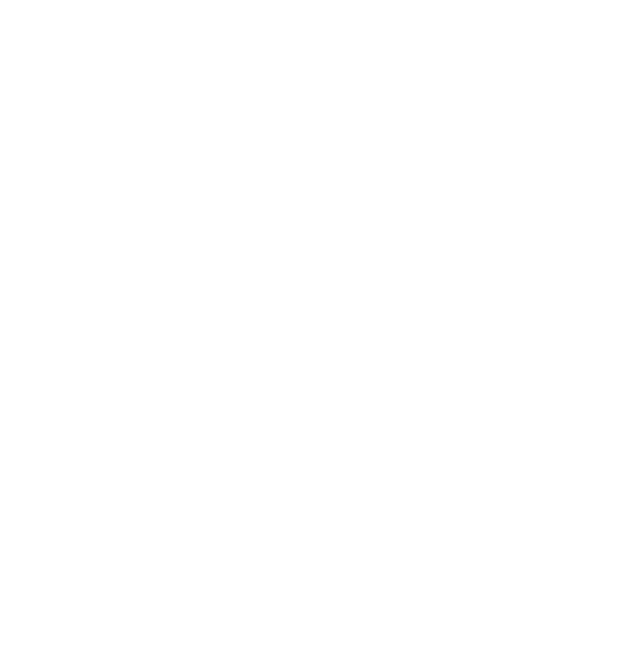
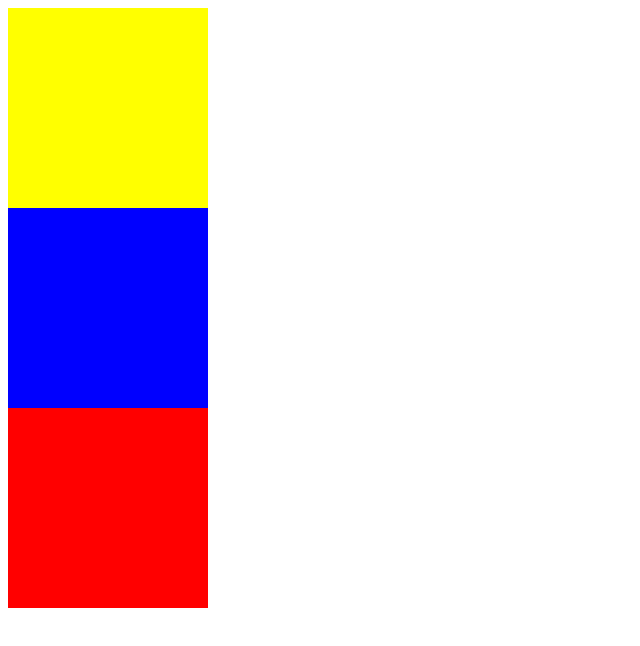
Before and after one commit to LeidyRosmery/ejercicioEnunciado026, a plain HTML site: page index.html in a window 1280 px wide. Shown: the whole page, without its empty margins (0-640 px from the left). Drawn offline with Linux system fonts and the light colour scheme.

Commit message:
ejercicio inicial

```diff
--- a/index.html
+++ b/index.html
@@ -11,7 +11,9 @@
 
 <body>
     <section class="contenedor1">
-
+        <div></div>
+        <div></div>
+        <div></div>
     </section>
     <section class="contenedor2">
 
@@ -19,6 +21,6 @@
     <section class="contenedor3">
 
     </section>
-  </body>
+</body>
 
 </html>
```
